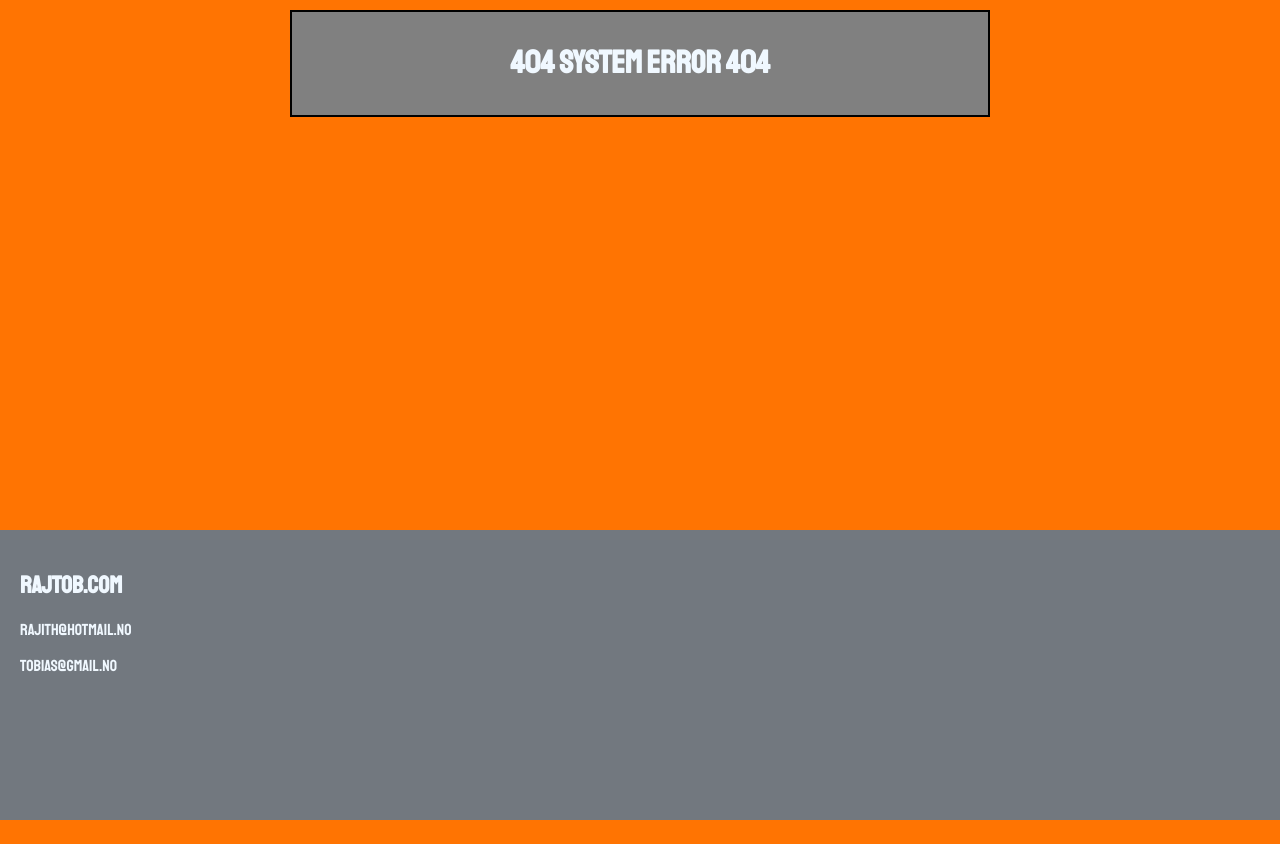
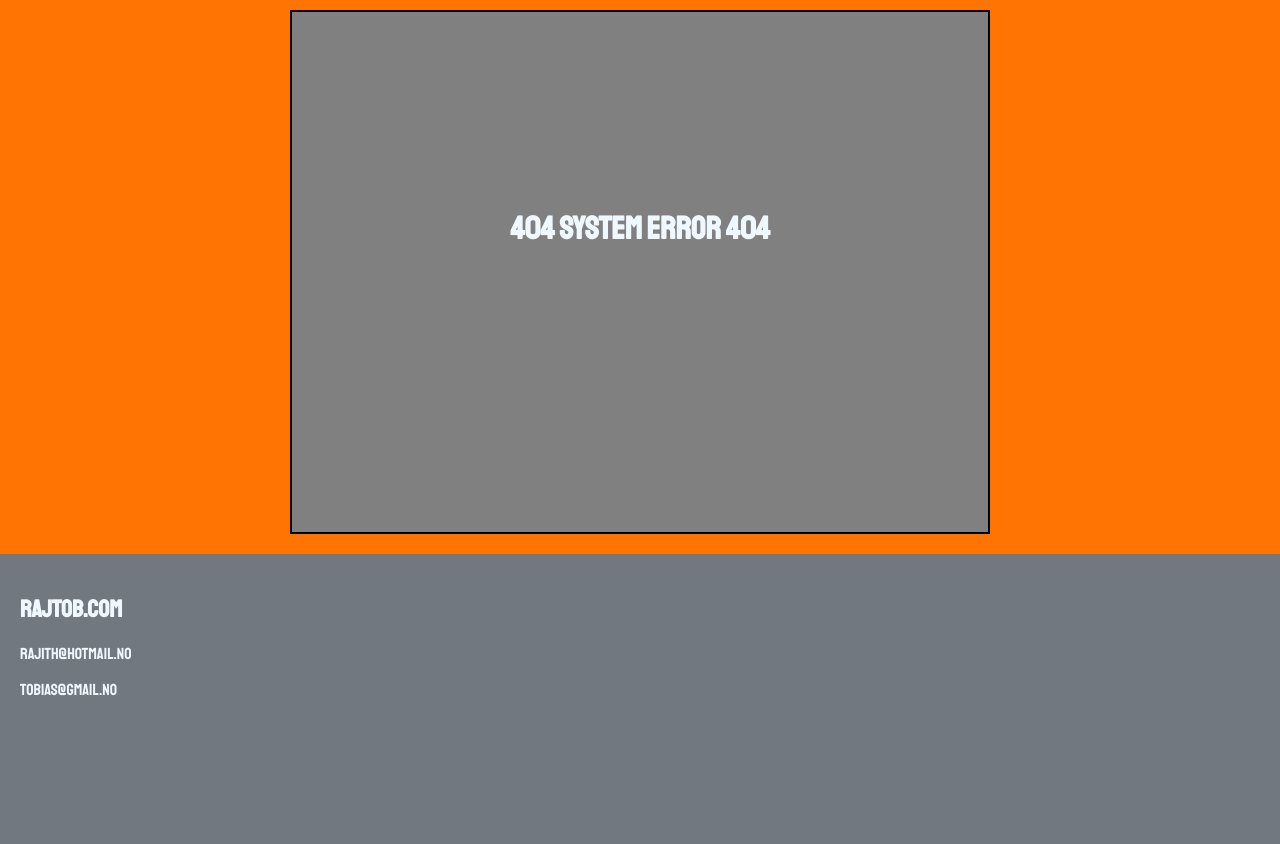
Before and after one commit to tobtim/biler, a Flask app: page /car in a window 1280 px wide. Shown: the part 89-933 px from the top of the page. Before the commit the page ends 909 px from the top, so only its background shows below. Run offline with Flask 2, Linux system fonts and the light colour scheme; data comes from the database, SQL or seed files in the repository.

Commit message:
oppdatert

```diff
--- a/static/css/main.css
+++ b/static/css/main.css
@@ -72,6 +72,7 @@
   border: 2px solid black;
   background-color: grey;
   padding: 10px;
+  min-height: 500px;
 }
 #liste a {
   margin: 10px;
--- a/templates/ekstra.html
+++ b/templates/ekstra.html
@@ -37,7 +37,13 @@
           </div>
         </a>
         {% endfor %}
+        <br>
+        <br>
+        <br>
         <h1>404 System error 404</h1>
+        <br>
+        <br>
+        <br>
       </div>
     </div>
     <footer>
```
